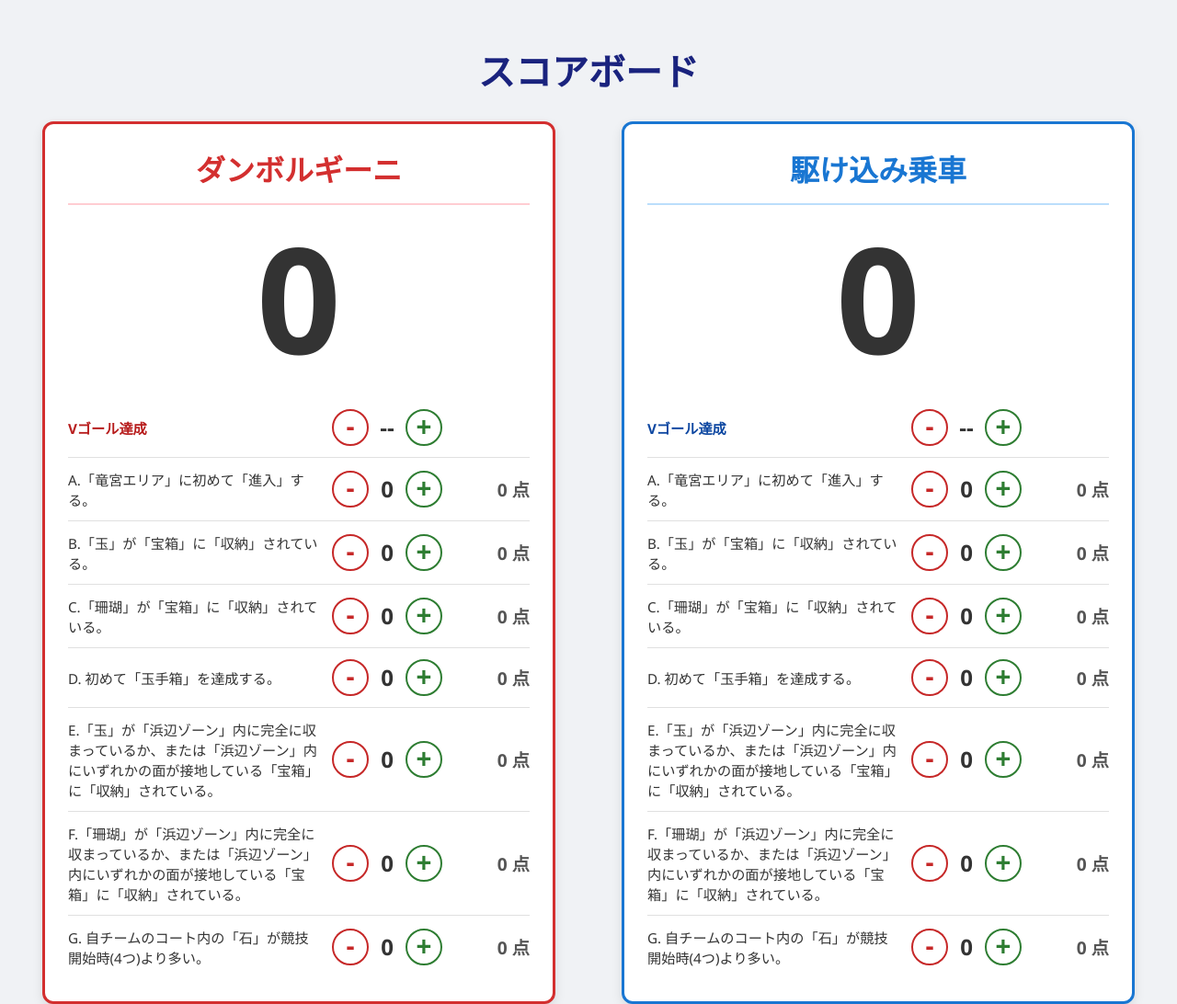
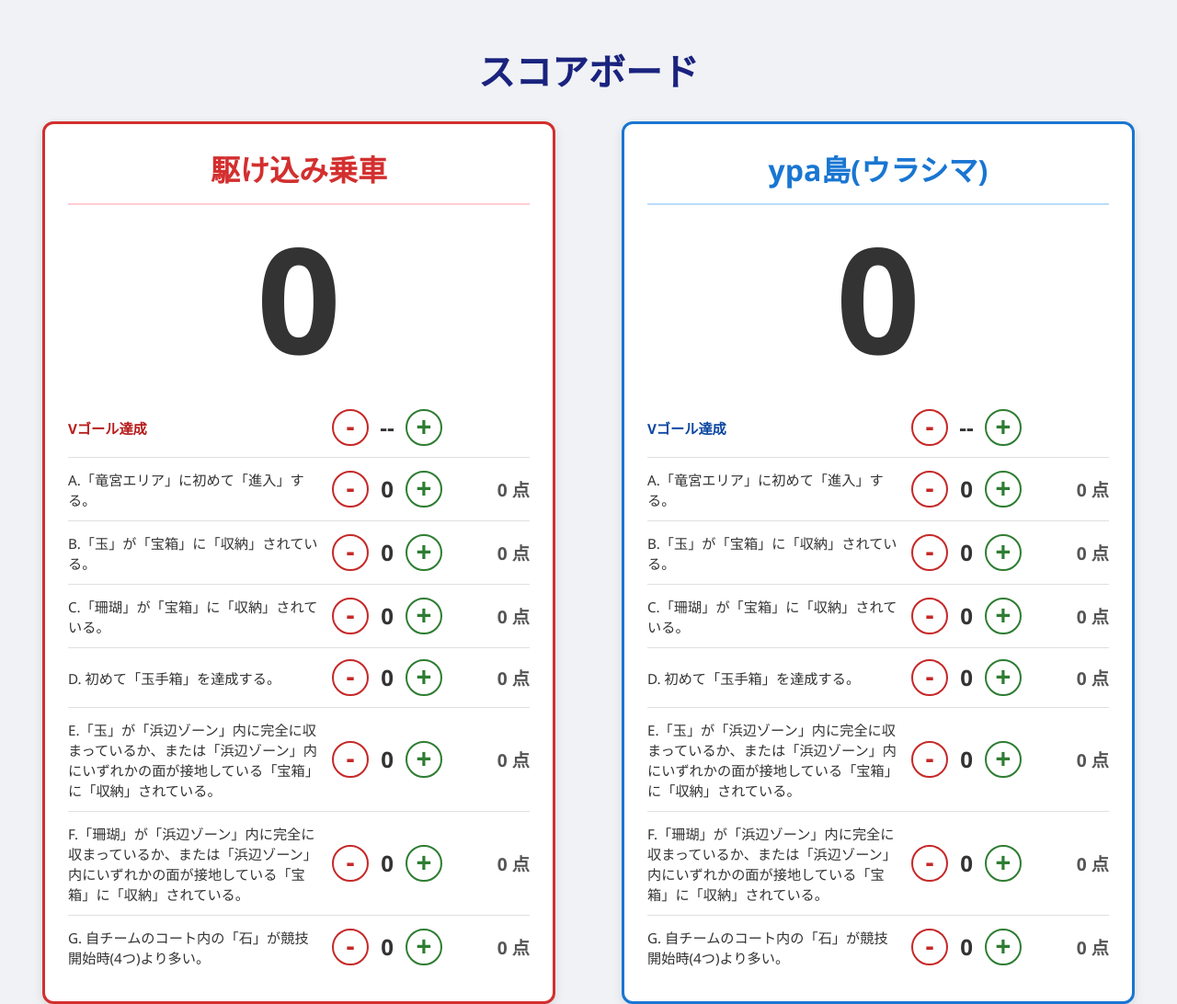
Before and after one commit to hou-rai3/minirobo_Counter_Web, a plain HTML site: page index.html in a window 1280 px wide. Shown: the top 1092 px of the page at 92% size. Drawn offline with Linux system fonts and the light colour scheme.

Commit message:
Update court header names in index.html

```diff
--- a/index.html
+++ b/index.html
@@ -160,7 +160,7 @@
 
     <div class="container">
         <div class="court" id="red-court">
-            <div class="court-header">ダンボルギーニ</div>
+            <div class="court-header">駆け込み乗車</div>
             <div class="total-score" id="red-total-score">0</div>
             <div class="score-item">
                 <div class="item-description" style="font-weight: bold; color: #b71c1c;">Vゴール達成</div>
@@ -175,7 +175,7 @@
         </div>
 
         <div class="court" id="blue-court">
-            <div class="court-header">駆け込み乗車</div>
+            <div class="court-header">ypa島(ウラシマ)</div>
             <div class="total-score" id="blue-total-score">0</div>
             <div class="score-item">
                 <div class="item-description" style="font-weight: bold; color: #0d47a1;">Vゴール達成</div>
```
